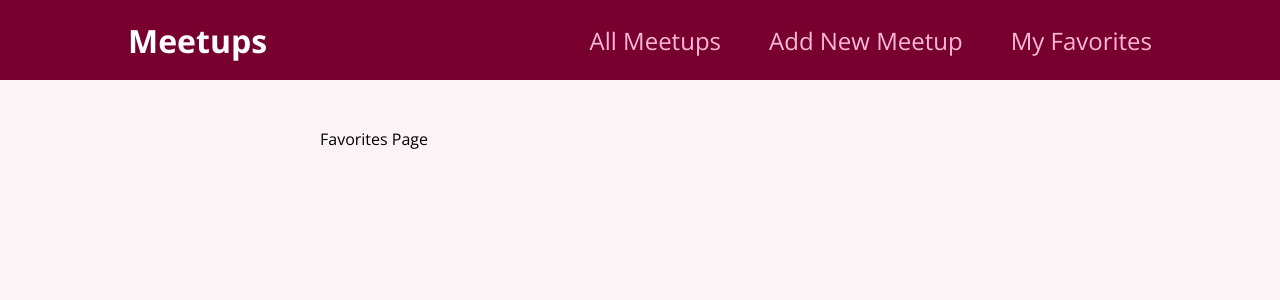
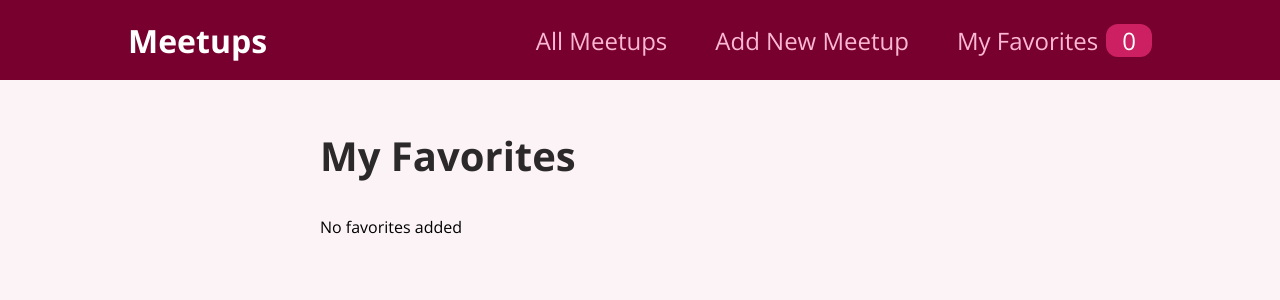
Before and after one commit to javierpb275/meetups, a React (Create React App) app: page /favorites in a window 1280 px wide. Shown: the top 300 px of the page. Built offline with nearby package versions, Linux system fonts and the light colour scheme.

Commit message:
showing favorite meetups in favorites page and number of favorite meetups added in the main navigation component.

```diff
--- a/src/components/layout/main-navigation.component.jsx
+++ b/src/components/layout/main-navigation.component.jsx
@@ -1,7 +1,10 @@
 import { Link } from "react-router-dom";
 import "./main-navigation.styles.css";
+import { useContext } from "react";
+import FavoritesContext from "../../store/favorites-context";
 
 const MainNavigation = () => {
+  const favoritesCtx = useContext(FavoritesContext);
   return (
     <header className="header">
       <div className="logo">Meetups</div>
@@ -14,7 +17,10 @@ const MainNavigation = () => {
             <Link to="/new-meetup">Add New Meetup</Link>
           </li>
           <li>
-            <Link to="/favorites">My Favorites</Link>
+            <Link to="/favorites">
+              My Favorites
+              <span className="badge">{favoritesCtx.totalFavorites}</span>
+            </Link>
           </li>
         </ul>
       </nav>
--- a/src/pages/all-meetups.page.jsx
+++ b/src/pages/all-meetups.page.jsx
@@ -35,7 +35,7 @@ const AllMeetupsPage = () => {
 
   return (
     <section>
-      <h1>All Meetups Page</h1>
+      <h1>All Meetups</h1>
       <MeetupList meetups={loadedMeetups} />
     </section>
   );
--- a/src/pages/favorites.page.jsx
+++ b/src/pages/favorites.page.jsx
@@ -1,5 +1,21 @@
+import { useContext } from "react";
+import FavoritesContext from "../store/favorites-context";
+import MeetupList from "../components/meetups/meetup-list.component";
+
 const FavoritesPage = () => {
-  return <div>Favorites Page</div>;
+  const favoritesCtx = useContext(FavoritesContext);
+  let content;
+  if (favoritesCtx.totalFavorites === 0) {
+    content = <p>No favorites added</p>
+  } else {
+    content = <MeetupList meetups={favoritesCtx.favorites}/>
+  }
+  return (
+  <section>
+    <h1>My Favorites</h1>
+    {content}
+  </section>
+  );
 };
 
 export default FavoritesPage;
```
